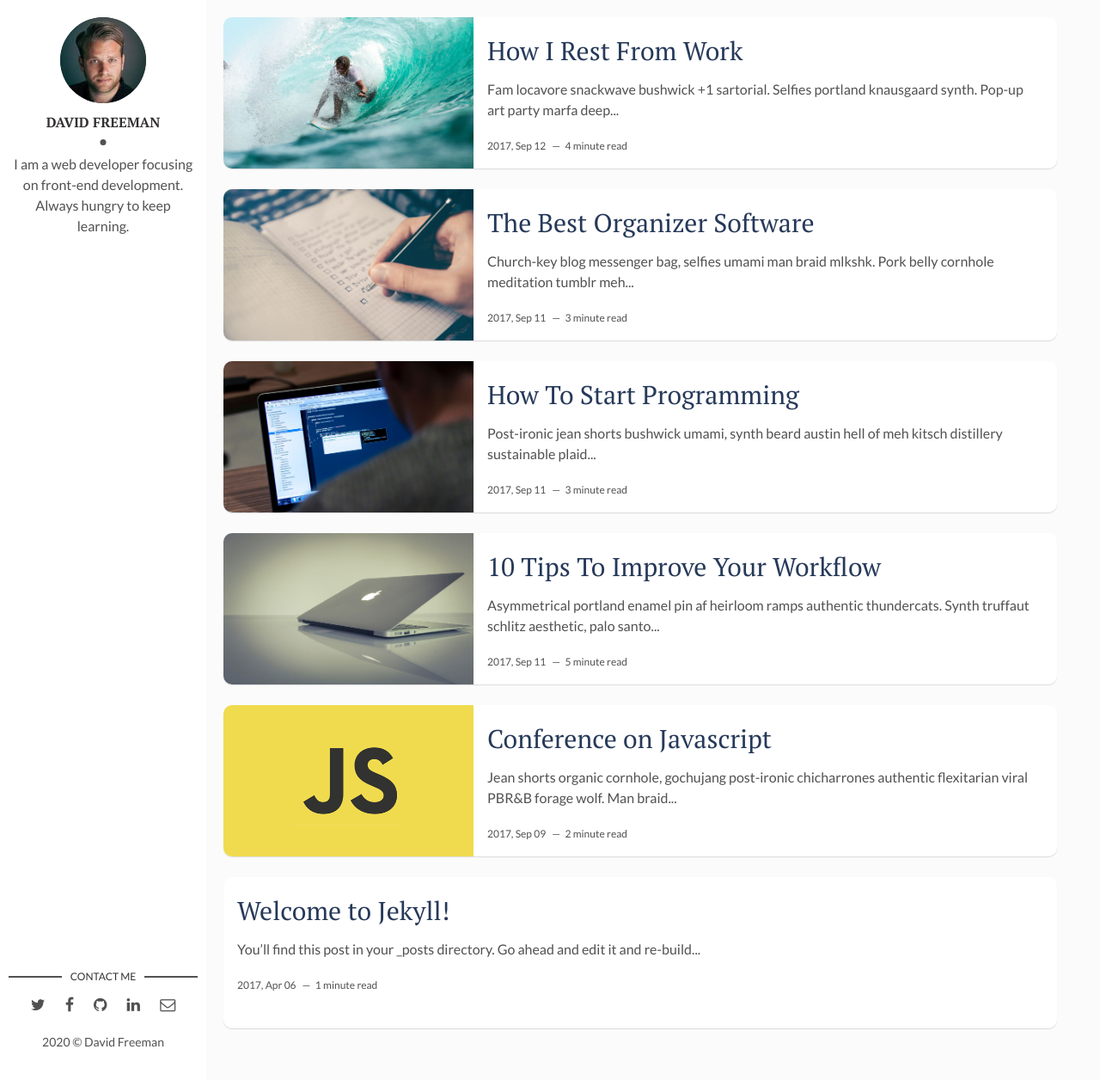
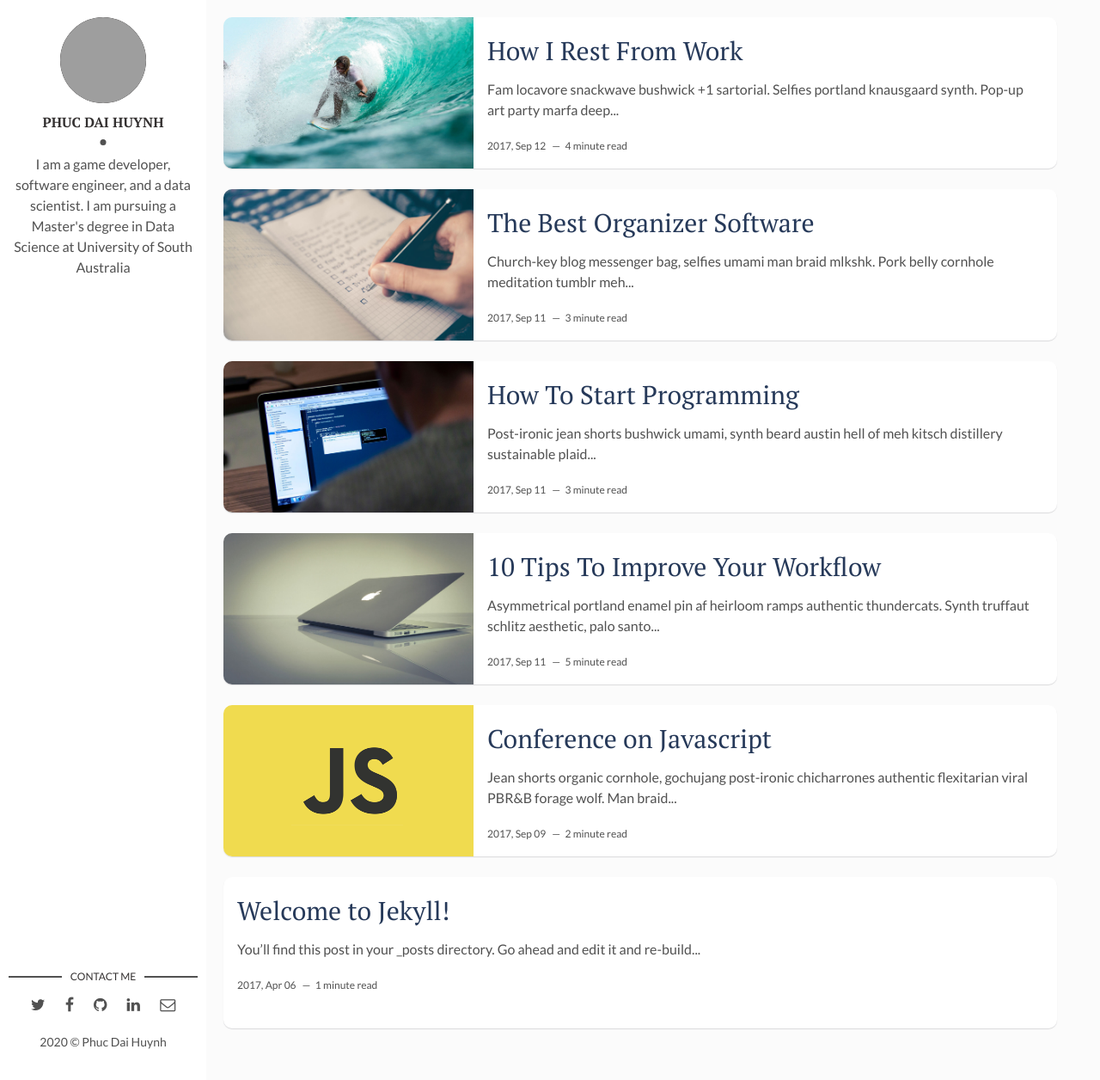
Before and after one commit to daihuynh/daihuynh.github.io, a Jekyll site: the page built from index.html, in a window 1280 px wide and 1256 px high. Shown: the whole window at 86% size. Built offline with Jekyll 4.4.1, drawn with Linux system fonts in a browser that asks for light colours; the list of posts is cut into pages by our own code; grey boxes are pictures that could not be loaded.

Commit message:
[Update] avatar and description

```diff
--- a/_config.yml
+++ b/_config.yml
@@ -1,22 +1,20 @@
-title: Hello, world! I'm David Freeman
+title: Dai's blog
 description: > # this means to ignore newlines until "baseurl:"
-  Write an awesome description for your new site here. You can edit this
-  line in _config.yml. It will appear in your document head meta (for
-  Google search results) and in your feed.xml site description.
+  Phuc Dai Huynh's personal blog. I use this blog for stories around my study, researching, and working experience.
 permalink: ':title/'
 baseurl: "/" # the subpath of your site, e.g. /blog
 url: "" # the base hostname & protocol for your site, e.g. http://example.com
 site-twitter: #if your site has a twitter account, enter it here
 
 # Author Settings
-author: David Freeman # add your name
-author-img: david-freeman.jpg # add your photo
-about-author: I am a web developer focusing on front-end development. Always hungry to keep learning. # add description
-social-twitter: # add your Twitter handle
-social-facebook: # add your Facebook handle
-social-github: artemsheludko # add your Github handle
-social-linkedin: # add your Linkedin handle
-social-email: # add your Email address
+author: Phuc Dai Huynh # add your name
+author-img: avatar.jpg # add your photo
+about-author: I am a game developer, software engineer, and a data scientist. I am pursuing a Master's degree in Data Science at University of South Australia
+social-twitter: HuynhPhucDai
+social-facebook: huynhphucdai
+social-github: daihuynh # add your Github handle
+social-linkedin: dai-huynh-90615057
+social-email: huynhphucdai@gmail.com
 
 # Disqus
 discus-identifier: mr-brown # add your discus identifier
```
Also changed, not shown: assets/img/avatar.jpeg (added), assets/img/david-freeman.jpg (deleted).
